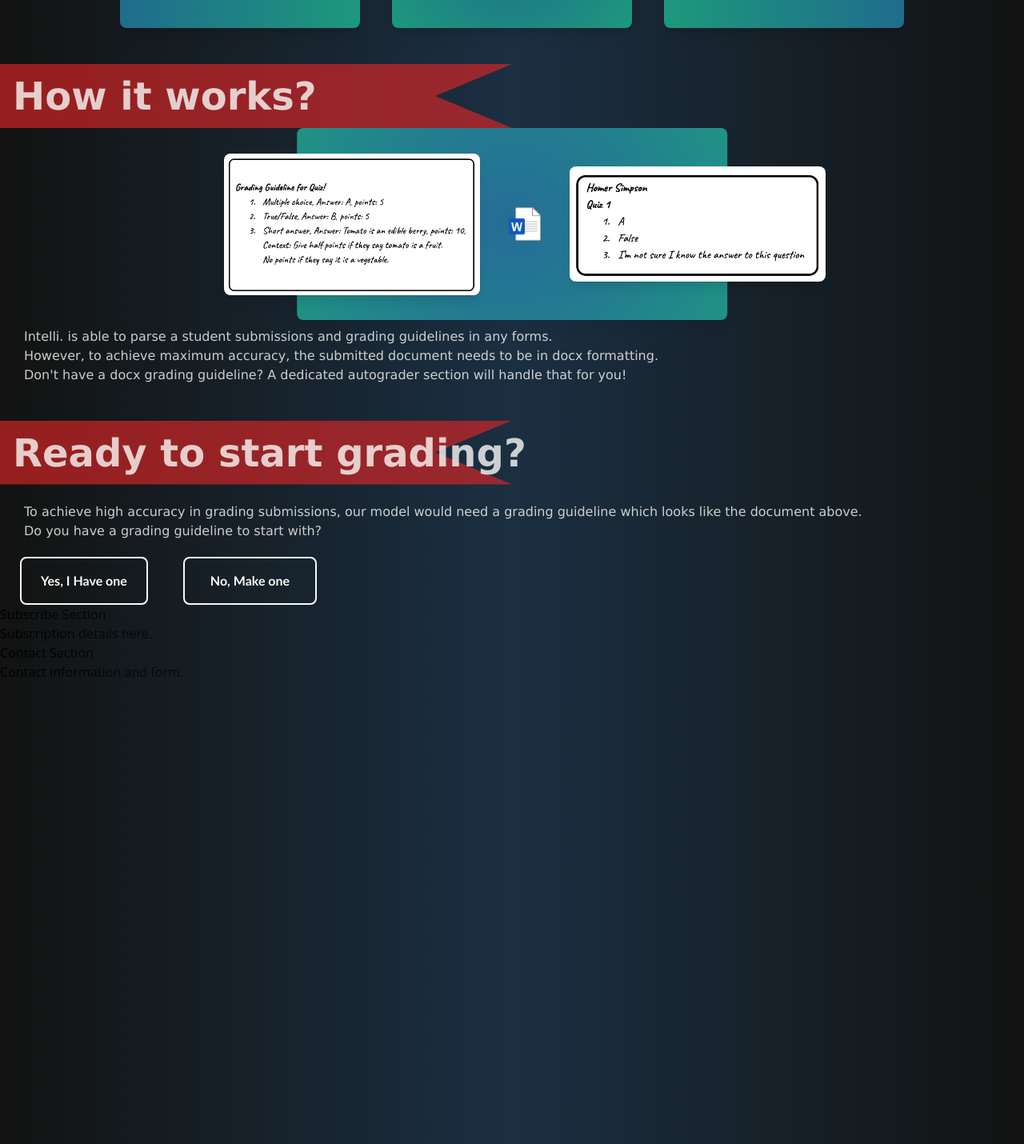
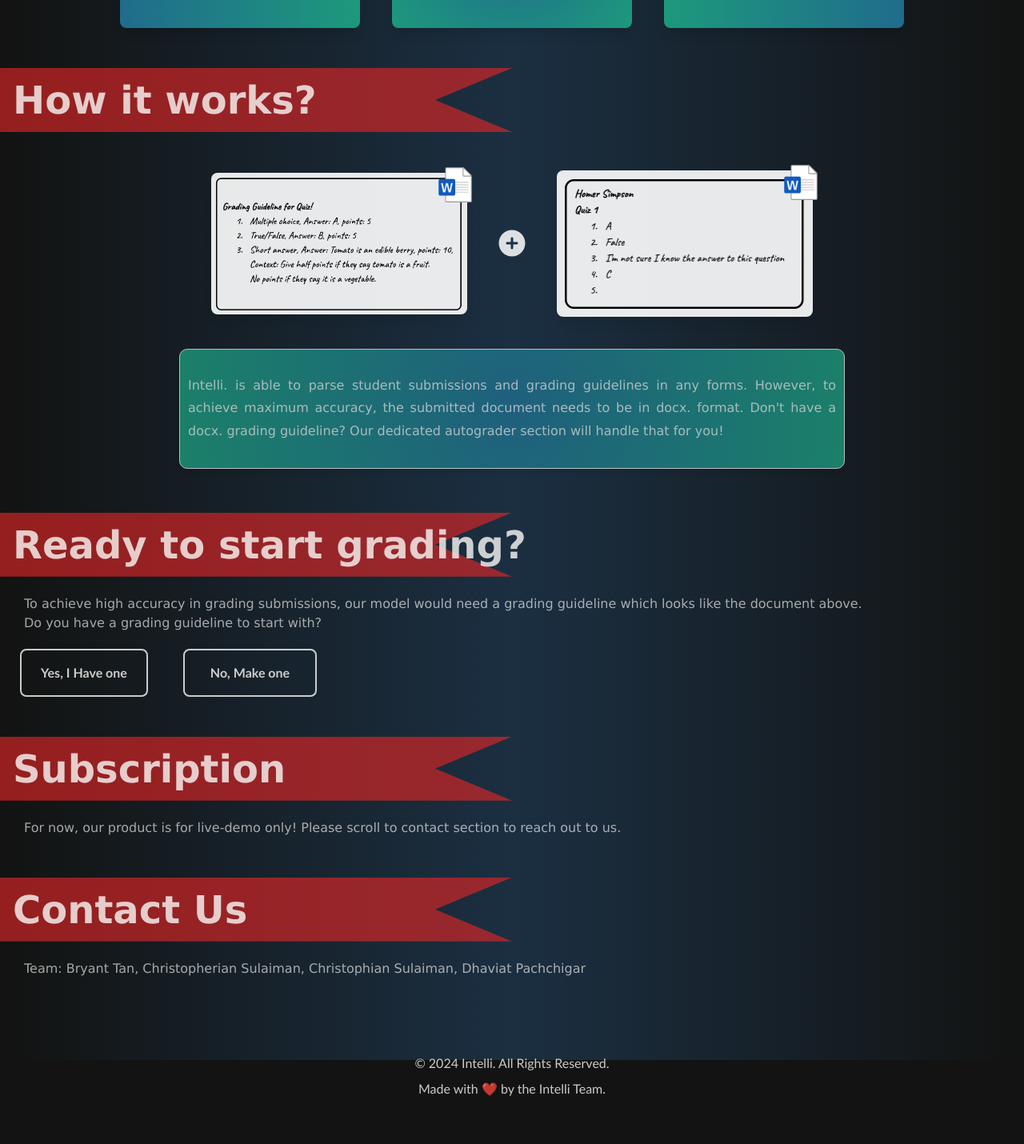
Before and after one commit to b4tan/Intelli, a React (Create React App) app in the folder client/: page / in a window 1280 px wide. Shown: the part 660-2090 px from the top of the page at 80% size. After the commit the page ends 2057 px from the top, so only its background shows below. Built offline with nearby package versions, Linux system fonts and the light colour scheme.

Commit message:
front end back bone done (home)

```diff
--- a/client/src/App.js
+++ b/client/src/App.js
@@ -7,6 +7,10 @@ import Hero from './Hero';
 import Home from './Home';
 import Autograder from './Autograder'
 import Hiw from './hiw'
+import Subscribe from './subscribe'
+import Contact from './contact'
+import Footer from './footer';
+
 
 function HomePage() {
 
@@ -28,14 +32,16 @@ function HomePage() {
 
 
       <div id="subscribe">
-        <h2>Subscribe Section</h2>
-        <p>Subscription details here.</p>
+      <Subscribe />
       </div>
 
-      <div id="contact">
-        <h2>Contact Section</h2>
-        <p>Contact information and form.</p>
+      <div id="contact" style ={{
+        marginBottom: "70px"
+      }}>
+        <Contact />
       </div>
+
+      <Footer />
     </div>
   );
 }
--- a/client/src/Autograder.js
+++ b/client/src/Autograder.js
@@ -43,6 +43,7 @@ const Autograder = () => {
             marginLeft: '30px',
             marginTop: '-10px',
             fontWeight: 'lighter',
+            opacity: "0.8",
           }}
         >
           To achieve high accuracy in grading submissions, our model would need a grading guideline
@@ -60,6 +61,7 @@ const Autograder = () => {
           className="flex items-center gap-2 px-6 py-3 rounded-lg border-2 text-[#FAF9F6] hover:bg-[#6BB1A6] hover:text-[#FAF9F6] transition font-medium text-md"
           style={{
             borderColor: '#FAF9F6',
+            opacity: '0.8',
             fontFamily: 'Optima',
             fontWeight: 'bold',
           }}
@@ -72,6 +74,7 @@ const Autograder = () => {
           className="flex items-center gap-2 px-8 py-4 rounded-lg border-2 text-[#FAF9F6] hover:bg-[#6BB1A6] hover:text-[#FAF9F6] transition font-medium text-md"
           style={{
             borderColor: '#FAF9F6',
+            opacity: '0.8',
             fontFamily: 'Optima',
             fontWeight: 'bold',
           }}
--- a/client/src/Hero.js
+++ b/client/src/Hero.js
@@ -10,7 +10,7 @@ export const Hero = () => {
             }}
         >
             <div className="absolute h-80 w-80 bg-[#20B2AA] rounded-full border border-white/30 top-1/2 left-1/2 -translate-x-1/2 -translate-y-1/2 bg-[radial-gradient(50%_50%_at_16.8%_18.3%,white,rgb(105,250,206,0.37),rgb(1,148,118))] shadow-[-20px_-20px_50px_rgba(255,255,255,0.5),-20px_-20px_80px_rgba(255,255,255,0.1),0_0_50px_rgba(9,250,217,1)] z-10"></div>
-            <div className="absolute inset-0 h-[2500px] bg-gradient-to-r from-transparent via-[#3070b0]/30 to-transparent z-0 pointer-events-none"></div>
+            <div className="absolute inset-0 h-[1985px] bg-gradient-to-r from-transparent via-[#3070b0]/30 to-transparent z-0 pointer-events-none"></div>
             {/* original value 550px height */}
 
             <div className="container relative z-10 text-center">
--- /dev/null
+++ b/client/src/contact.js
@@ -0,0 +1,54 @@
+import React from 'react';
+
+const contact = () => {
+    return (
+        <div
+            className="text-[#FAF9F6]/80 relative"
+            style={{
+                fontFamily: 'Geneva',
+            }}
+        >
+            {/* Title Section */}
+            <div
+                className="relative mb-8"
+                style={{
+                    marginTop: '50px',
+                }}
+            >
+                <div
+                    className="absolute top-0 left-0 h-20 bg-red-600/65"
+                    style={{
+                        width: '50%',
+                        clipPath: 'polygon(0 0, 100% 0, 85% 50%, 100% 100%, 0 100%)',
+                    }}
+                ></div>
+
+                <h1
+                    className="relative text-5xl font-semibold z-10 pl-4"
+                    style={{
+                        lineHeight: '5rem',
+                    }}
+                >
+                   Contact Us
+                </h1>
+            </div>
+
+            <div className="relative">
+
+                <p classname="font-lg"
+                style={{
+                    marginBottom: '20px',
+                    marginLeft: '30px',
+                    marginTop: '-10px',
+                    fontWeight: 'lighter',
+                    opacity: "0.8",
+                }}
+                >
+                Team: Bryant Tan, Christopherian Sulaiman, Christophian Sulaiman, Dhaviat Pachchigar
+                </p>
+            </div>
+        </div>
+    )
+}
+
+export default contact;
--- /dev/null
+++ b/client/src/footer.js
@@ -0,0 +1,36 @@
+import React from 'react';
+
+function Footer() {
+  return (
+    <footer
+      className="w-full text-[#FAF9F6] py-6 text-center"
+      style={{
+        backgroundColor: '#121312',
+        fontFamily: 'Optima',
+        opactiy: "0.8"
+      }}
+    >
+      <p
+        style={{
+          color: '#FAF9F6',
+          fontSize: '1rem',
+          marginBottom: '8px',
+          opacity: "0.8"
+        }}
+      >
+        &copy; {new Date().getFullYear()} Intelli. All Rights Reserved.
+      </p>
+      <p
+        style={{
+          color: '#FAF9F6',
+          fontSize: '1rem',
+          opacity: "0.8"
+        }}
+      >
+        Made with ❤️ by the Intelli Team.
+      </p>
+    </footer>
+  );
+}
+
+export default Footer;
--- a/client/src/hiw.js
+++ b/client/src/hiw.js
@@ -8,20 +8,21 @@ const hiw = () => {
                 fontFamily: 'Geneva',
             }}
         >
-
-            <div className="relative mb-8" style = {{
-                marginTop: "45px",
-            }}>
-            {/* Bookmark Background */}
+            {/* Title Section */}
             <div
-                className="absolute top-0 left-0 h-20 bg-red-600/65 "
+                className="relative mb-8"
+                style={{
+                    marginTop: '50px',
+                }}
+            >
+                <div
+                    className="absolute top-0 left-0 h-20 bg-red-600/65"
                     style={{
                         width: '50%',
                         clipPath: 'polygon(0 0, 100% 0, 85% 50%, 100% 100%, 0 100%)',
                     }}
                 ></div>
 
-                {/* Text inside the bookmark */}
                 <h1
                     className="relative text-5xl font-semibold z-10 pl-4"
                     style={{
@@ -32,41 +33,48 @@ const hiw = () => {
                 </h1>
             </div>
 
+            {/* Main Content Section */}
             <div
-                className="flex justify-center items-center space-x-8 mt-8"
+                className="flex justify-center items-center space-x-8 mt-12 relative"
                 style={{
                     marginBottom: '50px',
                 }}
             >
-               <div
-                className="absolute rounded-lg shadow-lg"
-                style={{
-                    marginTop: "30px",
-                    marginBottom: "30px",
-                    background: "radial-gradient(circle, #206c8c, #1d997c)",
-                    width: '42%',
-                    height: '60%',
-                    left: '50%',
-                    transform: 'translateX(-50%)',
-                    opacity: 1,
-                    zIndex: -1,
-                }}
-            ></div>
-
-                {/* Left Image */}
-                <div className="w-1/4">
+                {/* Left Image (Grading Guideline) */}
+                <div className="w-1/4 relative">
                     <img
                         src="/grading.png"
                         alt="Rubric Sample"
-                        className="w-90 h-110 rounded-lg shadow-lg"
+                        className="w-full h-auto rounded-lg shadow-lg"
+                        style = {{
+                            opacity: 0.9,
+                        }}
+                    />
+
+                    {/* DOCX Icon for Grading Guideline */}
+                    <img
+                        src="/docx.png"
+                        alt="DOCX Icon"
+                        className="absolute"
+                        style={{
+                            top: '-10px', // Positioned to overlap the top-right corner
+                            right: '-10px',
+                            width: '50px',
+                            height: '50px',
+                        }}
                     />
                 </div>
 
-                <div className="w-1/8 flex justify-center" style= {{
-                    position: "relative",
-                }}>
+                {/* Plus Icon */}
+                <div
+                    className="w-1/8 flex justify-center"
+                    style={{
+                        position: 'relative',
+                        opacity: '0.85',
+                    }}
+                >
                     <img
-                        src="/docx.png"
+                        src="/plus.svg"
                         alt="Plus Sign"
                         className="w-12 h-12"
                         style={{
@@ -75,29 +83,62 @@ const hiw = () => {
                     />
                 </div>
 
-                {/* Right Image */}
-                <div className="w-1/4">
+                {/* Right Image (Student Submission) */}
+                <div className="w-1/4 relative">
                     <img
                         src="/student.png"
-                        alt="student submission"
-                        className="w-90 h-110 rounded-lg shadow-lg"
+                        alt="Student Submission"
+                        className="w-full h-auto rounded-lg shadow-lg"
+                        style = {{
+                            opacity: 0.9,
+                        }}
+                    />
+                    {/* DOCX Icon for Student Submission */}
+                    <img
+                        src="/docx.png"
+                        alt="DOCX Icon"
+                        className="absolute"
+                        style={{
+                            top: '-10px',
+                            right: '-10px',
+                            width: '50px',
+                            height: '50px',
+                        }}
                     />
                 </div>
             </div>
 
-            <div className="relative">
-
-                <p classname="font-lg"
+            {/* Description Section */}
+            <div
+                className="relative flex justify-center items-center border"
                 style={{
-                    marginLeft: '30px',
-                    marginTop: '-10px',
-                    fontWeight: 'lighter',
+                    marginTop: '50px',
+                    width: '65%',
+                    height: '150px',
+                    background: 'radial-gradient(circle, #206c8c, #1d997c)',
+                    marginLeft: 'auto',
+                    marginRight: 'auto',
+                    borderRadius: '10px',
+                    boxShadow: '0 4px 6px rgba(0, 0, 0, 0.1)',
+                    opacity: '0.8',
+                    top: "-10px",
                 }}
             >
-                Intelli. is able to parse a student submissions and grading guidelines in any forms. <br></br>However, to achieve maximum accuracy, the submitted document needs to be in docx formatting. <br></br> Don't have a docx grading guideline? A dedicated autograder section will handle that for you!
+                <p
+                    className="font-md"
+                    style={{
+                        margin: '10px',
+                        fontWeight: 'lighter',
+                        textAlign: 'justify',
+                        lineHeight: '1.8rem',
+                    }}
+                >
+                    Intelli. is able to parse student submissions and grading guidelines in any
+                    forms. However, to achieve maximum accuracy, the submitted document needs to be
+                    in docx. format. Don't have a docx. grading guideline? Our dedicated autograder
+                    section will handle that for you!
                 </p>
             </div>
-
         </div>
     );
 };
--- /dev/null
+++ b/client/src/subscribe.js
@@ -0,0 +1,55 @@
+import React from 'react';
+
+const subscribe = () => {
+    return (
+        <div
+            className="text-[#FAF9F6]/80 relative"
+            style={{
+                fontFamily: 'Geneva',
+            }}
+        >
+            {/* Title Section */}
+            <div
+                className="relative mb-8"
+                style={{
+                    marginTop: '50px',
+                }}
+            >
+                <div
+                    className="absolute top-0 left-0 h-20 bg-red-600/65"
+                    style={{
+                        width: '50%',
+                        clipPath: 'polygon(0 0, 100% 0, 85% 50%, 100% 100%, 0 100%)',
+                    }}
+                ></div>
+
+                <h1
+                    className="relative text-5xl font-semibold z-10 pl-4"
+                    style={{
+                        lineHeight: '5rem',
+                    }}
+                >
+                    Subscription
+                </h1>
+            </div>
+
+            <div className="relative">
+
+                <p classname="font-lg"
+                style={{
+                    marginBottom: '20px',
+                    marginLeft: '30px',
+                    marginTop: '-10px',
+                    fontWeight: 'lighter',
+                    opacity: "0.8",
+                }}
+                >
+               For now, our product is for live-demo only! Please scroll to contact section to reach out to us.
+                </p>
+            </div>
+
+        </div>
+    )
+}
+
+export default subscribe;
```
Also changed, not shown: client/src/navbar.js (+17 -9 lines), client/public/student.png. Lines whose indentation alone changed are shown as unchanged.
